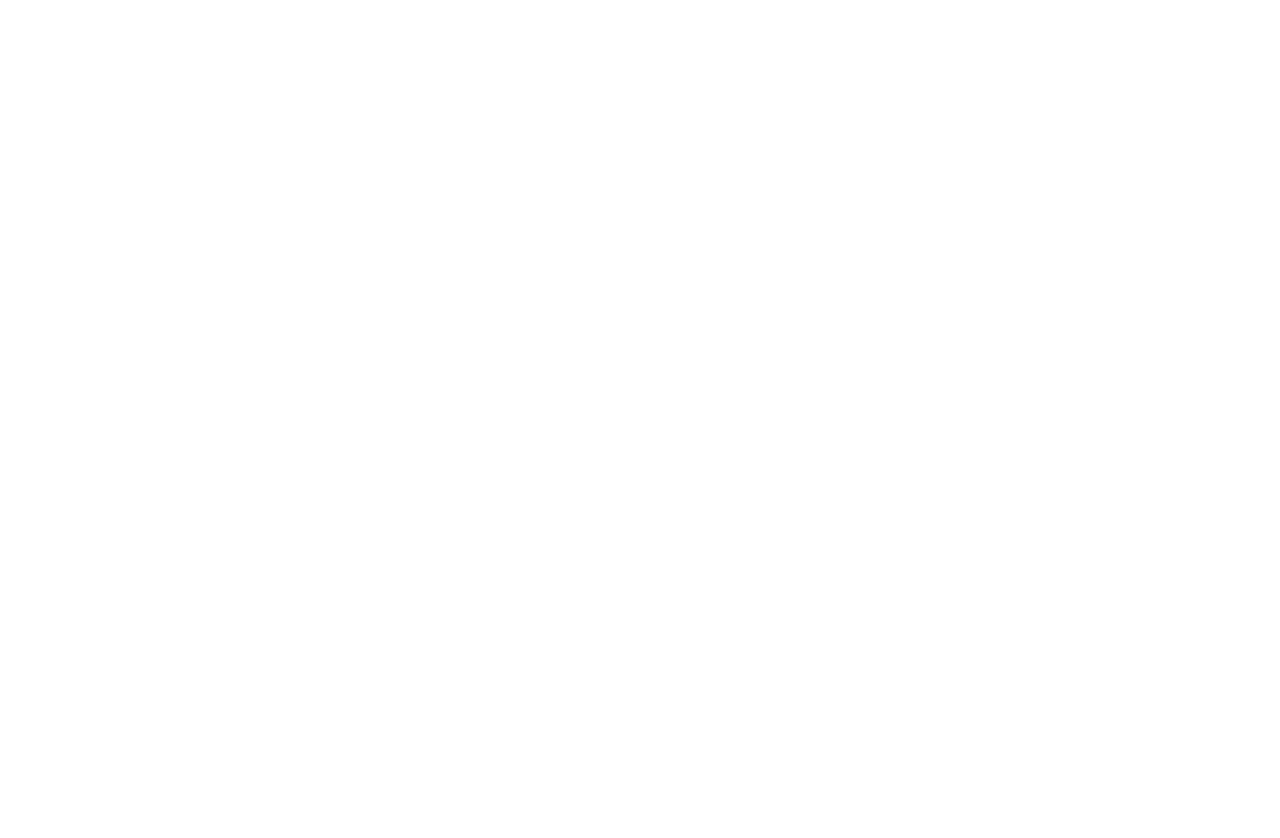
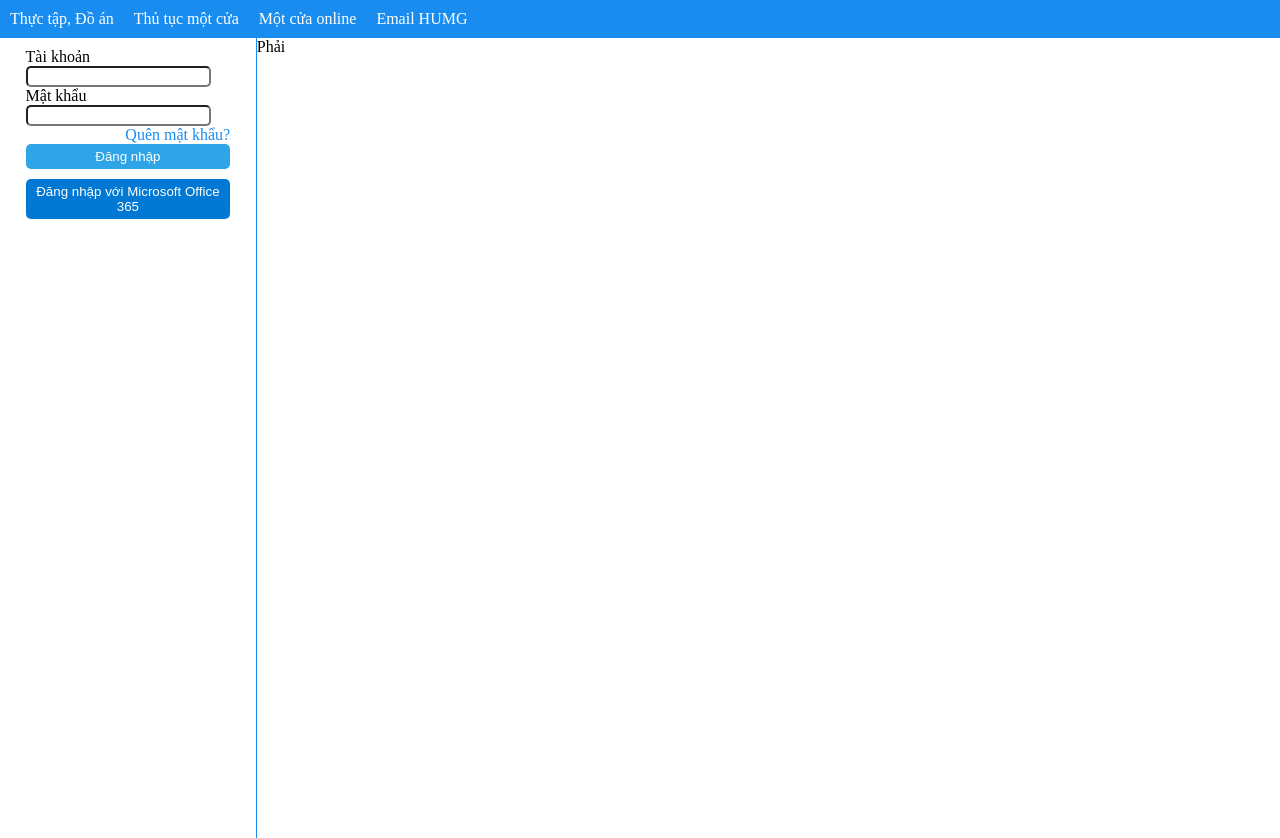
Before and after one commit to seven248/2421050162, a PHP site: page /daotaohumg.html in a window 1280 px wide. Before the commit the page is empty. Before the commit the page ends 800 px from the top, so only its background shows below. Run offline with PHP 8.4, Linux system fonts and the light colour scheme.

Commit message:
daotaoHUMG

```diff
--- a/Bai3/index.html
+++ b/Bai3/index.html
@@ -15,5 +15,6 @@
             <li>Lập trình hướng đối tượng</li>
             <li>Cơ sở dữ liệu</li>
         </ul>
+
     </body>
 </html>
--- a/Bai6/daotaohumg.html
+++ b/Bai6/daotaohumg.html
@@ -0,0 +1,44 @@
+<html>
+    <head>
+        <title>Đào tạo HUMG</title>
+
+        <link rel="stylesheet" href="style.css">
+    </head>
+    <body>
+        <!-- Danh mục -->
+        <nav class="danh-muc">
+            <ul class="danh-sach-muc">
+                <li class="muc"><a href="#" class="lien-ket">Thực tập, Đồ án</a></li>
+                <li class="muc"><a href="#" class="lien-ket">Thủ tục một cửa</a></li>
+                <li class="muc"><a href="#" class="lien-ket">Một cửa online</a></li>
+                <li class="muc"><a href="#" class="lien-ket">Email HUMG</a></li>
+            </ul>
+        </nav>
+        <main>
+            <div class="trai">
+                <div class="khoi-dang-nhap">
+                    <form action="">
+                        <div class="khoi-thong-tin">
+                            <p>Tài khoản</p>
+                            <input type="text" name="" id="">
+                        </div>
+                        <div class="khoi-thong-tin">
+                            <p>Mật khẩu</p>
+                            <input type="password" name="" id="">
+                        </div>
+                        <div class="quen-mat-khau">
+                            <a class="quen-mat-khau-lien-ket" href="#">Quên mật khẩu?</a>
+                        </div>
+                        <div class="khoi-thong-tin">
+                            <button class="login">Đăng nhập</button>
+                            <button class="login-365">Đăng nhập với Microsoft Office 365</button>
+                        </div>
+
+
+                    </form>
+                </div>
+            </div>
+            <div class="phai">Phải</div>
+        </main>
+    </body>
+</html>
--- a/Bai6/style.css
+++ b/Bai6/style.css
@@ -23,9 +23,11 @@ p.maSV{
     margin: 50px 200px 10px 100px;
     /* giống margin */
     padding: 50px 200px 10px 100px;
+
 }
 .khoi3{
     background-color:yellow;
+    margin:auto;
 }
 .khoi4{
     background-color:grey;
@@ -40,3 +42,79 @@ p.maSV{
     background-color:orange;
     width: 50%;
 }
+.danh-muc{
+                background-color:#198cf0;
+                padding: 10px;
+            }
+            body{
+                margin:0;
+            }
+            .danh-sach-muc{
+                padding:0;
+                margin:0;
+                /* bỏ dấu chấm khi dùng ul, li */
+                list-style: none;
+                display: flex;
+                /* gap khoảng cách các đối tượng ở trong */
+                gap: 20px;
+            }
+            .lien-ket{
+                color:white;
+                /* text-decoration bỏ gạch chân thẻ a */
+                text-decoration: none;
+            }
+            .trai{
+                width: 20%;
+                height: 100vh;
+                border-right:1px solid #198cf0;
+            }
+            form{
+                width:80%;
+                margin:10px auto;
+            }
+            .khoi{
+                width:100%
+            }
+            p{
+                margin:0;
+            }
+            input{
+                width:100%
+                padding: 5px 0;
+                border-radius:5px;
+            }
+            .quen-mat-khau{
+                display: flex;
+                justify-content: flex-end;
+            }
+            .quen-mat-khau-lien-ket{
+                color:#198cf0;
+                text-decoration: none;
+            }
+            button{
+                width: 100%;
+                padding: 5px 0;
+                border-radius: 5px;
+            }
+            .login{
+                margin-bottom: 10px;
+                background-color:#2fa4e7;
+                color:white;
+                border:none;
+            }
+            .login-365{
+                background-color:#0078d4;
+                color:white;
+                border:none;
+            }
+            .phai{
+                width: 80%;
+                height: 100vh;
+            }
+            main{
+                display:flex;
+            }
+            .khoi-dang-nhap{
+                width: 100%;
+                height: 100px;
+            }
```
Also changed, not shown: anh/anh1.jpg (added).
